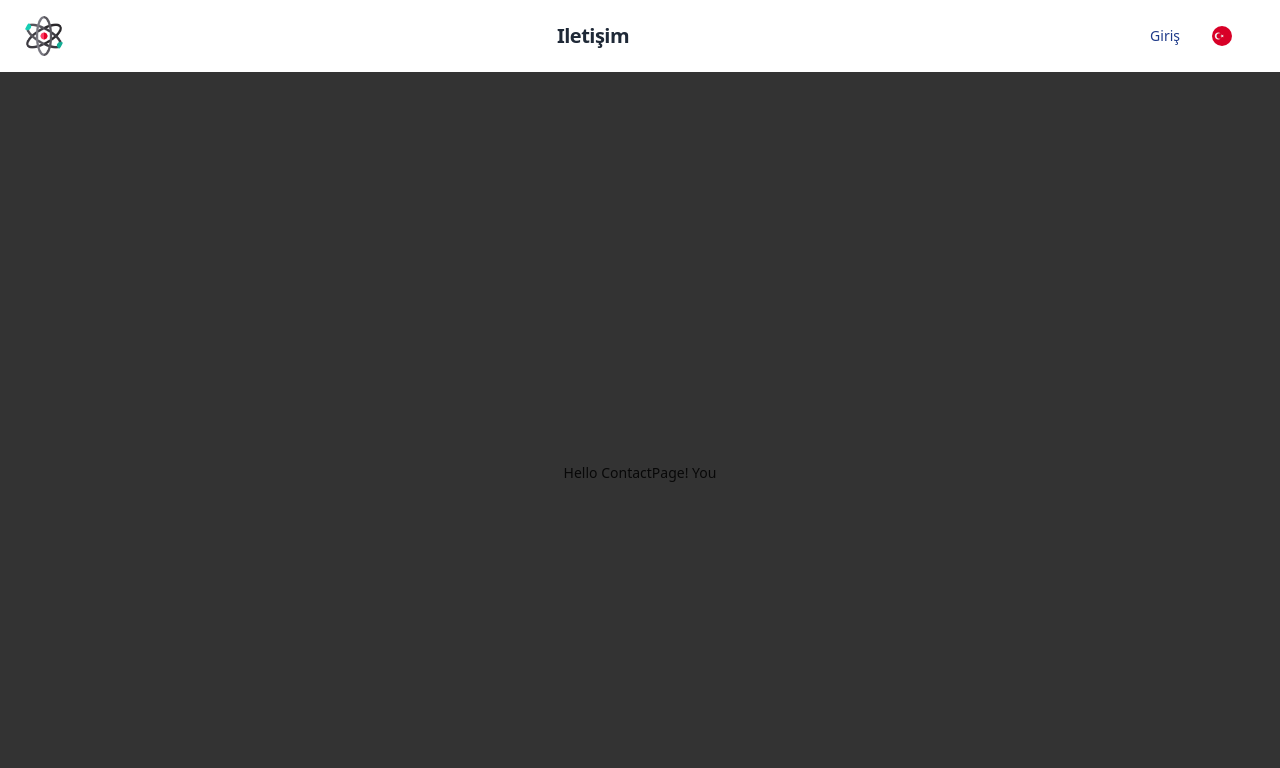
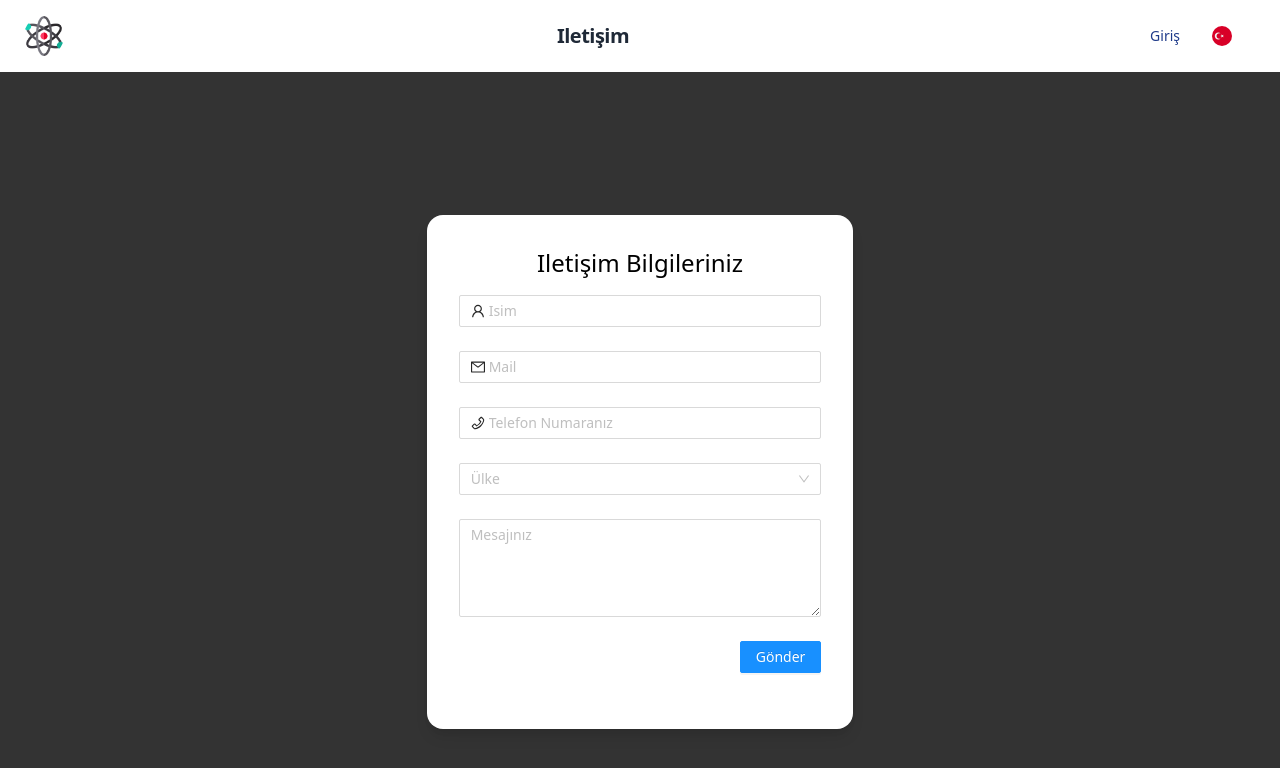
Before and after one commit to mehmetranas/SampleCase, a React (Create React App) app: page /contact in a window 1280 px wide. Shown: the top 768 px of the page. Built offline with nearby package versions, Linux system fonts and the light colour scheme.

Commit message:
Added conact form

```diff
--- a/src/Pages/ContactPage/ContactPage.js
+++ b/src/Pages/ContactPage/ContactPage.js
@@ -1,7 +1,17 @@
-import React from "react";
+import { Card } from "antd";
+import ContactForm from "../../components/ContactForm";
+import { useTranslation } from "react-i18next";
 
 function ContactPage() {
-  return <div>Hello ContactPage! You</div>;
+  const { t } = useTranslation();
+  return (
+    <div class="bg-white p-8 rounded-2xl shadow-lg w-4/12">
+      <div className="flex flex-col gap-4">
+        <p className="text-center text-2xl text-black">{t("contact-title")}</p>
+        <ContactForm />
+      </div>
+    </div>
+  );
 }
 
 export default ContactPage;
--- /dev/null
+++ b/src/components/ContactForm/ContactForm.js
@@ -0,0 +1,107 @@
+import React from "react";
+import { Form, Input, Button, Select } from "antd";
+import { useTranslation } from "react-i18next";
+import { useAuth } from "../../UserProvider/User";
+import { UserOutlined, PhoneOutlined, MailOutlined } from "@ant-design/icons";
+import { countryList } from "../../mockData/data";
+
+function ContactForm() {
+  const { t } = useTranslation();
+  const [form] = Form.useForm();
+  const { state } = useAuth();
+  function handleSubmit(values) {
+    console.log(`Contact Form is ${JSON.stringify(values, null, 2)}`);
+  }
+  return (
+    <div className="w-full">
+      <Form
+        form={form}
+        onFinish={handleSubmit}
+        name="contact_form"
+        className="contact-form"
+        initialValues={{ remember: true }}
+      >
+        <Form.Item
+          name="userName"
+          rules={[{ required: true, message: t("name-text") }]}
+        >
+          <Input
+            prefix={<UserOutlined />}
+            defaultValue={state.user?.userName}
+            placeholder={t("name-placeholder")}
+          />
+        </Form.Item>
+        <Form.Item
+          name="userEmail"
+          rules={[
+            {
+              type: "email",
+              message: t("email-validation"),
+            },
+            { required: true, message: t("email-text") },
+          ]}
+        >
+          <Input
+            defaultValue={state.user?.userEmail}
+            prefix={<MailOutlined />}
+            placeholder={t("email-placeholder")}
+          />
+        </Form.Item>
+        <Form.Item
+          name="phoneNumber"
+          rules={[
+            { required: true, message: t("phone-number-text") },
+            {
+              pattern: /\(?([0-9]{3})\)?([ .-]?)([0-9]{3})\2([0-9]{4})/,
+              message: t("phone-number-validation"),
+            },
+          ]}
+        >
+          <Input
+            prefix={<PhoneOutlined />}
+            type="tel"
+            placeholder={t("phone-number-placeholder")}
+          />
+        </Form.Item>
+        <Form.Item
+          name="country"
+          rules={[{ required: true, message: t("country-text") }]}
+        >
+          <Select
+            placeholder={t("country-placeholder")}
+            showSearch
+            optionFilterProp="children"
+            filterOption={(input, option) =>
+              option.children.toLowerCase().indexOf(input.toLowerCase()) >= 0
+            }
+            filterSort={(optionA, optionB) =>
+              optionA.children
+                .toLowerCase()
+                .localeCompare(optionB.children.toLowerCase())
+            }
+          >
+            {countryList.map((item) => (
+              <Select.Option key={item.id} value={item.id}>
+                {t(`countries-${item.id}`)}
+              </Select.Option>
+            ))}
+          </Select>
+        </Form.Item>
+        <Form.Item
+          name="message"
+          rules={[{ required: true, message: t("message-text") }]}
+        >
+          <Input.TextArea rows={4} placeholder={t("message-placeholder")} />
+        </Form.Item>
+
+        <Form.Item style={{ textAlign: "right" }}>
+          <Button type="primary" htmlType="submit">
+            {t("send")}
+          </Button>
+        </Form.Item>
+      </Form>
+    </div>
+  );
+}
+
+export default ContactForm;
--- /dev/null
+++ b/src/components/ContactForm/index.js
@@ -0,0 +1,2 @@
+import ContactForm from "./ContactForm";
+export default ContactForm;
--- a/src/components/DialogBox/DialogBox.js
+++ b/src/components/DialogBox/DialogBox.js
@@ -25,11 +25,9 @@ function DialogBox() {
             </div>
             <div className="relative">
               <div className="p-2 h-48 overflow-y-auto rounded-b-xl rounded-tr-xl">
-                <div>
-                  <p className="text-xl text-gray-500 line-clamp-3">
-                    {t("main-text")}
-                  </p>
-                </div>
+                <p className="text-xl text-gray-500 line-clamp-3">
+                  {t("main-text")}
+                </p>
               </div>
             </div>
             <div className="flex justify-end">
--- a/src/components/LoginForm/LoginForm.js
+++ b/src/components/LoginForm/LoginForm.js
@@ -55,12 +55,7 @@ function LoginForm({ signIn }) {
       </Form.Item>
 
       <Form.Item style={{ textAlign: "right" }}>
-        <Button
-          type="primary"
-          htmlType="submit"
-          className="login-form-button"
-          //   onClick={handleSignUser}
-        >
+        <Button type="primary" htmlType="submit">
           {t("login")}
         </Button>
       </Form.Item>
--- a/src/components/translations/languages/en.json
+++ b/src/components/translations/languages/en.json
@@ -8,9 +8,26 @@
   "email-text": "Please input your email!",
   "name-placeholder": "Name",
   "email-placeholder": "Email",
+  "phone-number-text": "Please input your phone number!",
+  "country-text": "Please selected a country!",
+  "country-placeholder": "Select country",
+  "phone-number-placeholder": "Phone number!",
+  "phone-number-validation": "Please enter a valid phone number!",
   "password-text": "Please input your Password!",
   "password-placeholder": "Password",
+  "message-text": "Please input your message!",
+  "message-placeholder": "Your message",
   "cancel": "Cancel",
+  "send": "Send",
   "email-validation": "The input is not valid E-mail!",
-  "logout": "Logout"
+  "logout": "Logout",
+  "contact-title": "Contact Information",
+  "countries-TR": "Turkey",
+  "countries-US": "United States of America",
+  "countries-GB": "United Kingdom",
+  "countries-DE": "Germany",
+  "countries-SE": "Sweden",
+  "countries-KE": "Kenya",
+  "countries-BR": "Brazil",
+  "countries-ZW": "Zimbabwe"
 }
--- a/src/components/translations/languages/tr.json
+++ b/src/components/translations/languages/tr.json
@@ -8,9 +8,26 @@
   "email-text": "Lütfen mail adresinizi girin",
   "name-placeholder": "Isim",
   "email-placeholder": "Mail",
+  "phone-number-text": "Lütfen telefon numaranızı giriniz!",
+  "country-text": "Lütfen bir ülke seçiniz!",
+  "country-placeholder": "Ülke",
+  "phone-number-placeholder": "Telefon Numaranız",
+  "phone-number-validation": "Lütfen geçerli bir telefon numarası giriniz",
   "password-text": "Lütfen şifrenizi girin",
   "password-placeholder": "Şifre",
+  "message-text": "Lütfen mesajınızı giriniz",
+  "message-placeholder": "Mesajınız",
   "cancel": "Iptal",
+  "send": "Gönder",
   "email-validation": "Lütfen geçerli mail adresi giriniz",
-  "logout": "Çıkış"
+  "logout": "Çıkış",
+  "contact-title": "Iletişim Bilgileriniz",
+  "countries-TR": "Türkiye",
+  "countries-US": "Amerika Birleşik Devletleri",
+  "countries-GB": "Birleşik Krallık",
+  "countries-DE": "Almanya",
+  "countries-SE": "Isveç",
+  "countries-KE": "Kenya",
+  "countries-BR": "Brezilya",
+  "countries-ZW": "Zimbabve"
 }
--- /dev/null
+++ b/src/mockData/data.js
@@ -0,0 +1,10 @@
+export const countryList = [
+  { id: "TR", name: "Turkey" },
+  { id: "US", name: "United States of America" },
+  { id: "GB", name: "United Kingdom" },
+  { id: "DE", name: "Germany" },
+  { id: "SE", name: "Sweden" },
+  { id: "KE", name: "Kenya" },
+  { id: "BR", name: "Brazil" },
+  { id: "ZW", name: "Zimbabwe" },
+];
```
